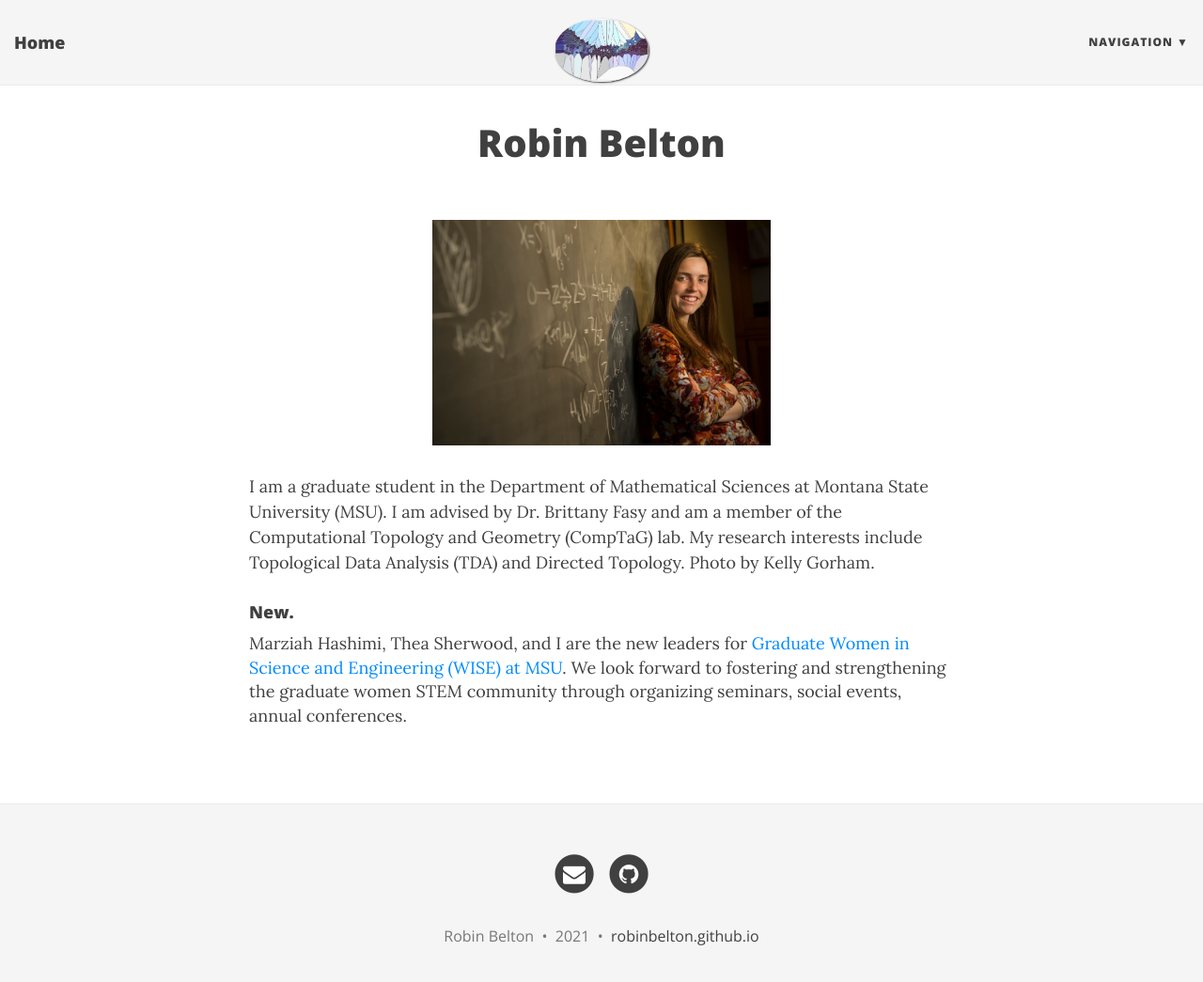
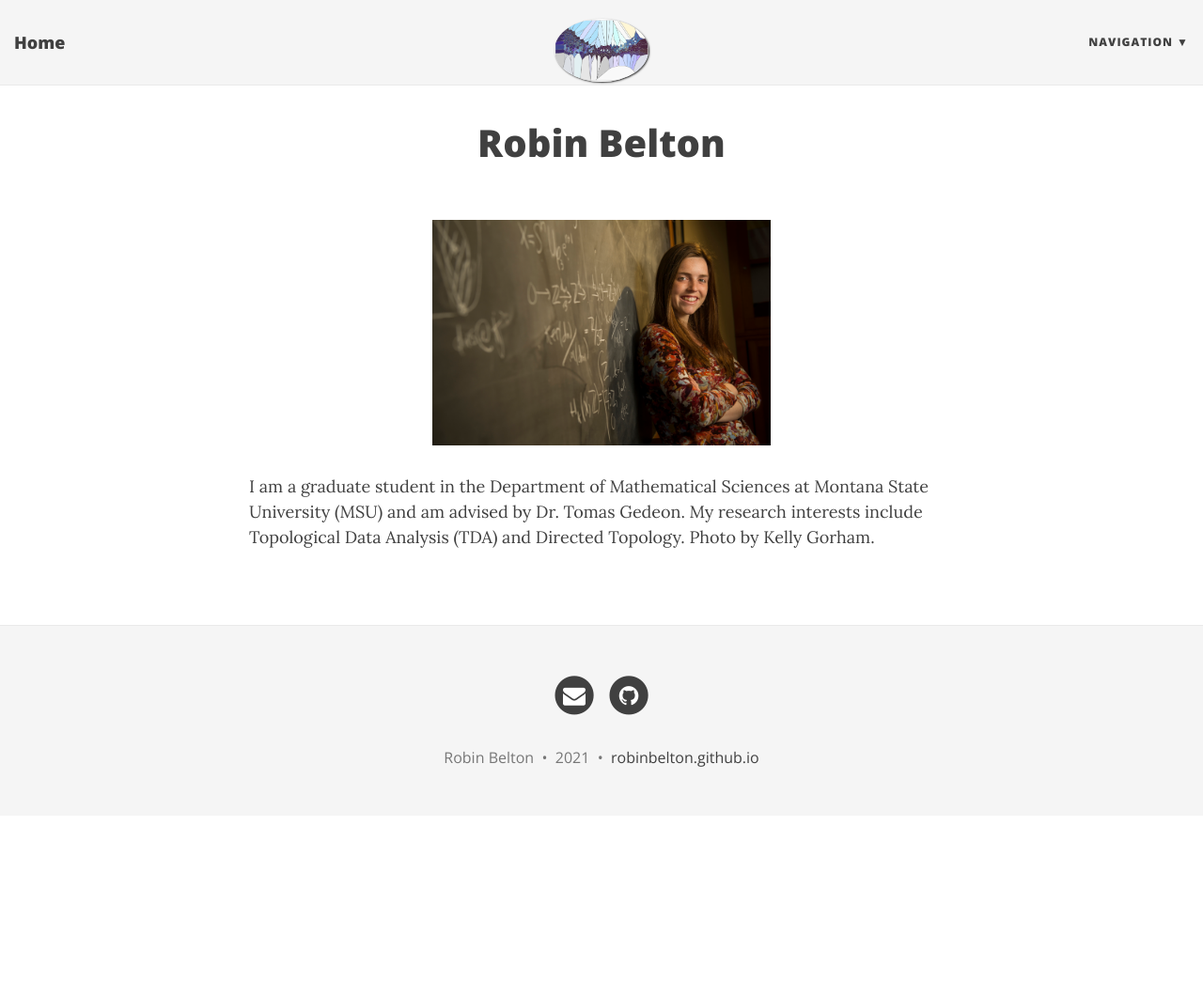
Before and after one commit to robinbelton/robinbelton.github.io, a Jekyll site: the page built from index.html, in a window 1280 px wide and 1058 px high. Shown: the top 1045 px of the window at 94% size. Built offline with Jekyll 4.4.1, drawn with Linux system fonts in a browser that asks for light colours; nearby versions of some CDN libraries; the list of posts is cut into pages by our own code.

Commit message:
Edit home page

```diff
--- a/index.html
+++ b/index.html
@@ -7,6 +7,4 @@ use-site-title: true
 
 <p style="text-align:center;"><img src="robin.jpg" width = "360" height = "240">
 
-<p>I am a graduate student in the Department of Mathematical Sciences at Montana State University (MSU). I am advised by Dr. Brittany Fasy and am a member of the Computational Topology and Geometry (CompTaG) lab. My research interests include Topological Data Analysis (TDA) and Directed Topology. Photo by Kelly Gorham.</p>
-
-<p><h4>New.</h4>Marziah Hashimi, Thea Sherwood, and I are the new leaders for <a href="http://www.montana.edu/wise/">Graduate Women in Science and Engineering (WISE) at MSU</a>. We look forward to fostering and strengthening the graduate women STEM community through organizing seminars, social events, annual conferences.</p>
+<p>I am a graduate student in the Department of Mathematical Sciences at Montana State University (MSU) and am advised by Dr. Tomas Gedeon. My research interests include Topological Data Analysis (TDA) and Directed Topology. Photo by Kelly Gorham.</p>
```
